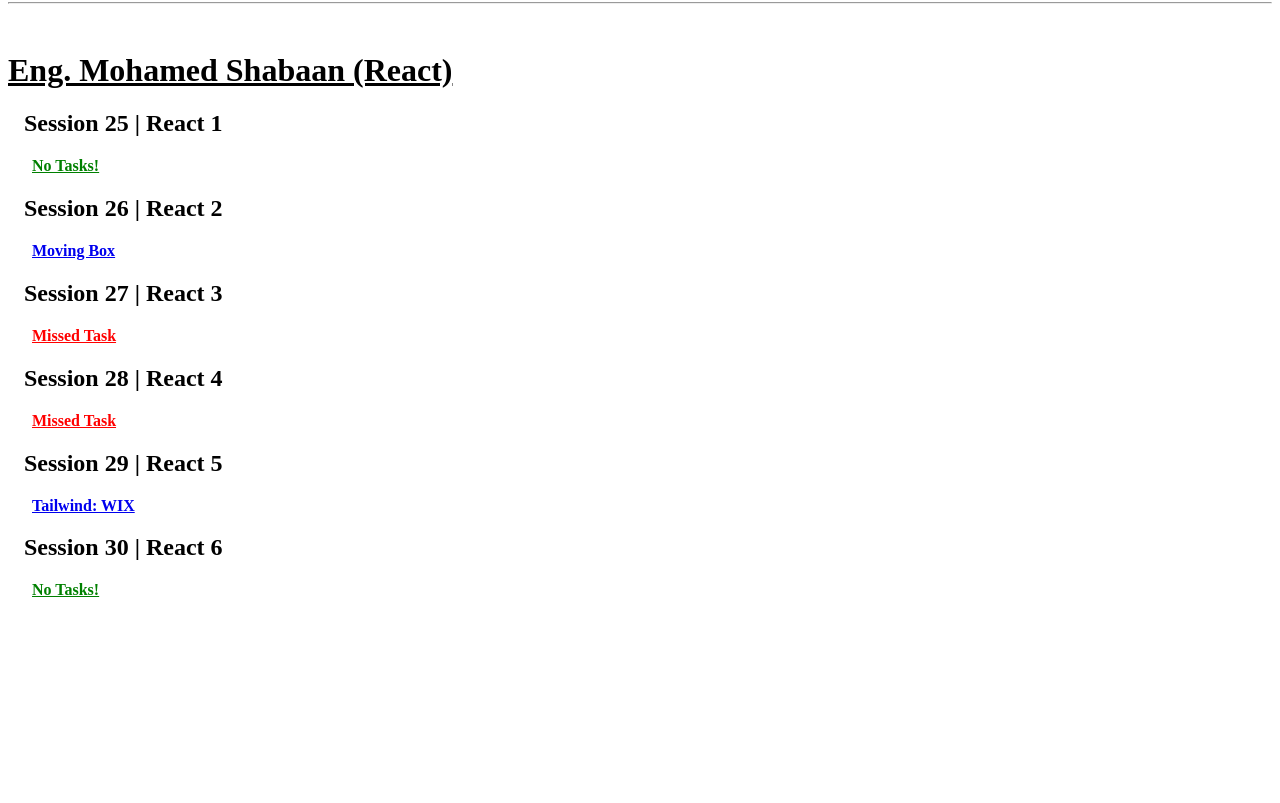
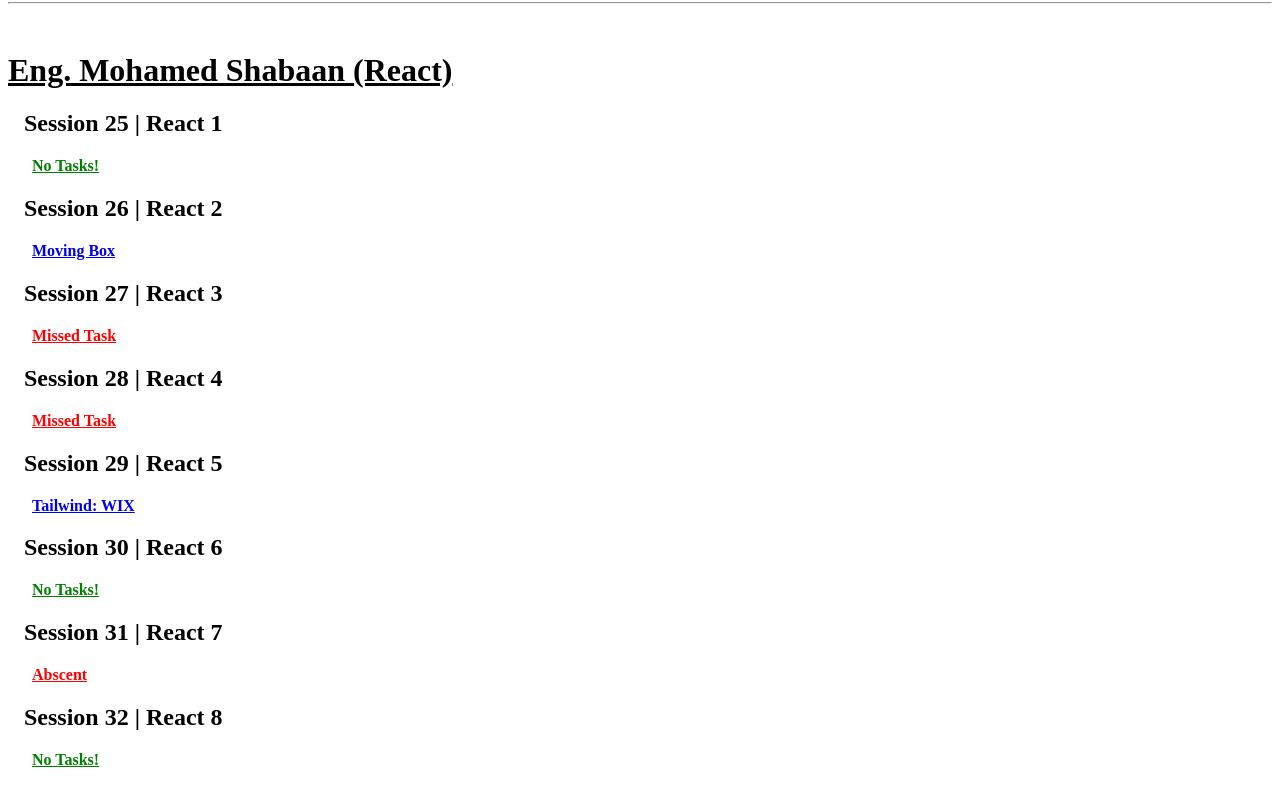
Before and after one commit to peter-c0de/xc-frontend-tasks, a plain HTML site: page index.html in a window 1280 px wide. Shown: the part 2335-3138 px from the top of the page. Drawn offline with Linux system fonts and the light colour scheme.

Commit message:
Modified: index.html

```diff
--- a/index.html
+++ b/index.html
@@ -176,6 +176,14 @@
     <a href="#" class="no-tasks"><b>No Tasks!</b></a>
     <br />
 
+    <h2>Session 31 | React 7</h2>
+    <a href="#" class="missed">Abscent</a>
+    <br />
+
+    <h2>Session 32 | React 8</h2>
+    <a href="#" class="no-tasks"><b>No Tasks!</b></a>
+    <br />
+
     <div style="height: 300px;"></div>
 
   </body>
```
